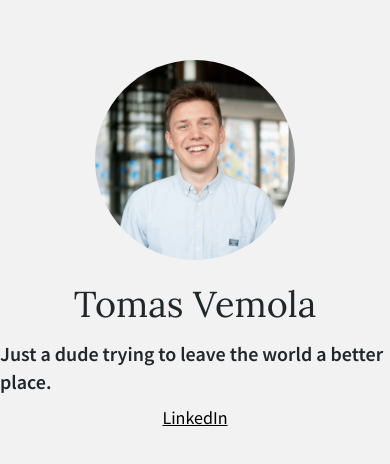
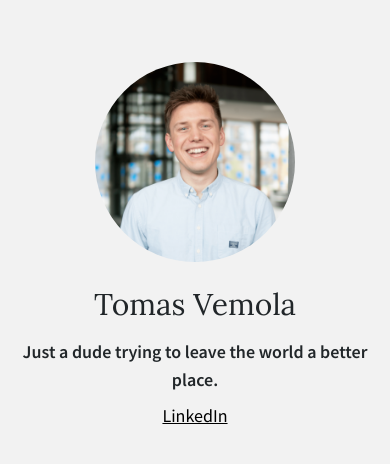
Before and after one commit to vemolista/vemolista.github.io, a website: page index.html in a window 390 px wide. Shown: the part 176-640 px from the top of the page. Drawn offline with Linux system fonts and the light colour scheme.

Commit message:
more responsive

```diff
--- a/index.html
+++ b/index.html
@@ -16,8 +16,8 @@
   <body class="bg-off-white">
     <div class="flex h-screen flex-col items-center justify-center">
       <img src="./assets/profile-pic-small.png" class="max-w-[200px] rounded-full md:max-w-xs" />
-      <h1 class="mt-6 font-serif text-4xl text-off-black">Tomas Vemola</h1>
-      <p class="mt-4 text-xl font-semibold text-off-black">
+      <h1 class="mt-6 font-serif text-3xl text-off-black md:text-4xl">Tomas Vemola</h1>
+      <p class="mt-4 text-center text-lg font-semibold text-off-black md:text-xl">
         Just a dude trying to leave the world a better place.
       </p>
       <a
```
Also changed, not shown: output.css.
